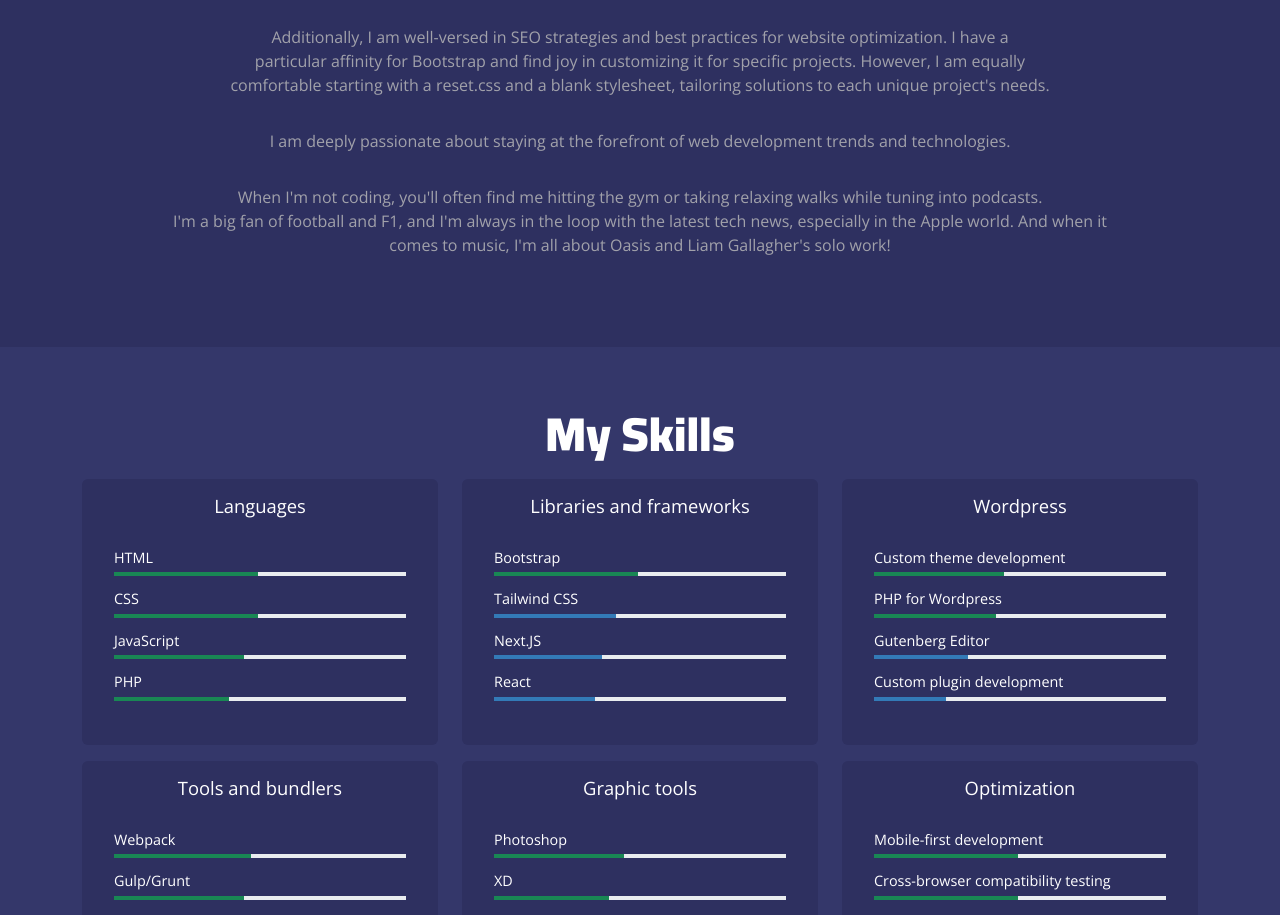
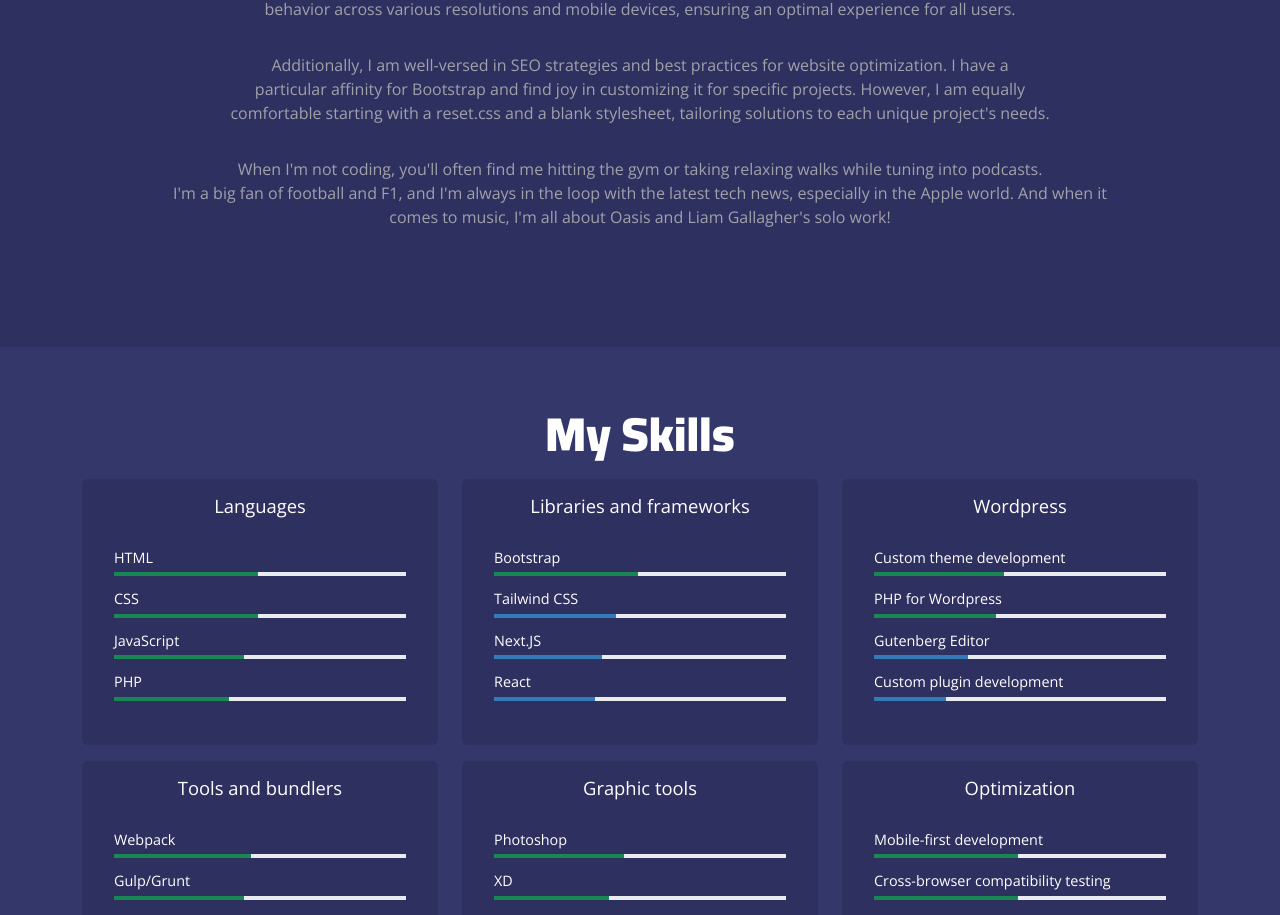
Before and after one commit to tinny77/MyCV, a React (Vite) app: page / in a window 1280 px wide. Shown: the part 1253-2168 px from the top of the page. Built offline with nearby package versions, Linux system fonts and the light colour scheme; a web font is replaced by a local one.

Commit message:
Update App.jsx

```diff
--- a/src/App.jsx
+++ b/src/App.jsx
@@ -112,10 +112,6 @@ function App() {
 						stylesheet, tailoring solutions to each unique project's needs.
 					</p>
 					<p className="text-block">
-						I am deeply passionate about staying at the forefront of web
-						development trends and technologies.
-					</p>
-					<p className="text-block">
 					When I'm not coding, you'll often find me hitting the gym or taking relaxing walks while tuning into podcasts.<br/>I'm a big fan of football and F1, and I'm always in the loop with the latest tech news, especially in the Apple world. And when it comes to music, I'm all about Oasis and Liam Gallagher's solo work!
 					</p>
 				</ScrollAnimation>
```
